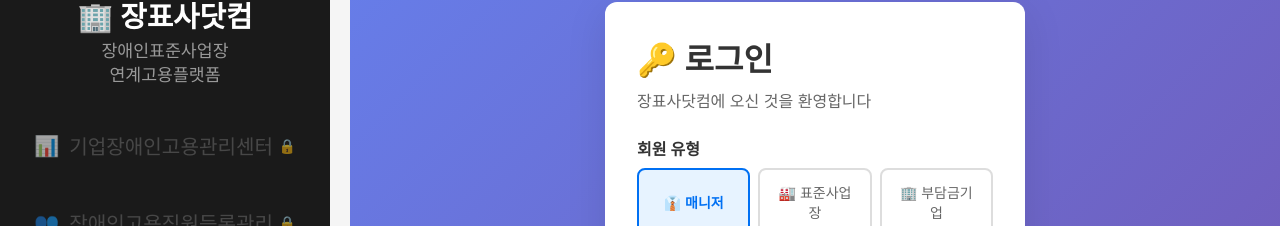
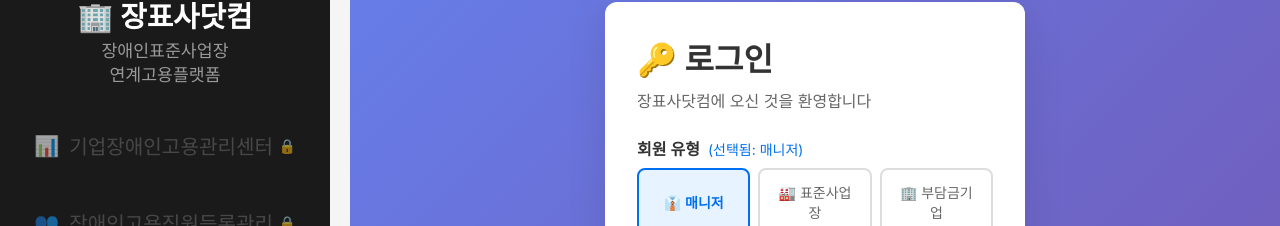
Before and after one commit to masolshop/jangpyosa, a Next.js app in the folder apps/web/: page /login in a window 1280 px wide. Both pictures are taken after a click on the button "👔 매니저". Shown: the part 58-284 px from the top of the page. Built offline with nearby package versions, Linux system fonts and the light colour scheme.

Commit message:
🔍 로그인 페이지 유형 선택 디버깅 개선
- 선택된 회원 유형을 라벨에 표시
- 사용자가 선택을 확인할 수 있도록 개선
- 예: 회원 유형 (선택됨: 부담금기업)

```diff
--- a/apps/web/src/app/login/page.tsx
+++ b/apps/web/src/app/login/page.tsx
@@ -104,7 +104,19 @@ export default function LoginPage() {
 
         <div style={{ marginTop: 24 }}>
           {/* 회원 유형 선택 */}
-          <label style={{ fontWeight: 600, marginBottom: 8 }}>회원 유형</label>
+          <label style={{ fontWeight: 600, marginBottom: 8 }}>
+            회원 유형
+            {userType && (
+              <span style={{
+                marginLeft: 8,
+                fontSize: 14,
+                color: "#0070f3",
+                fontWeight: 400
+              }}>
+                (선택됨: {getUserTypeLabel(userType)})
+              </span>
+            )}
+          </label>
           <div style={{
             display: "grid",
             gridTemplateColumns: "repeat(3, 1fr)",
```
